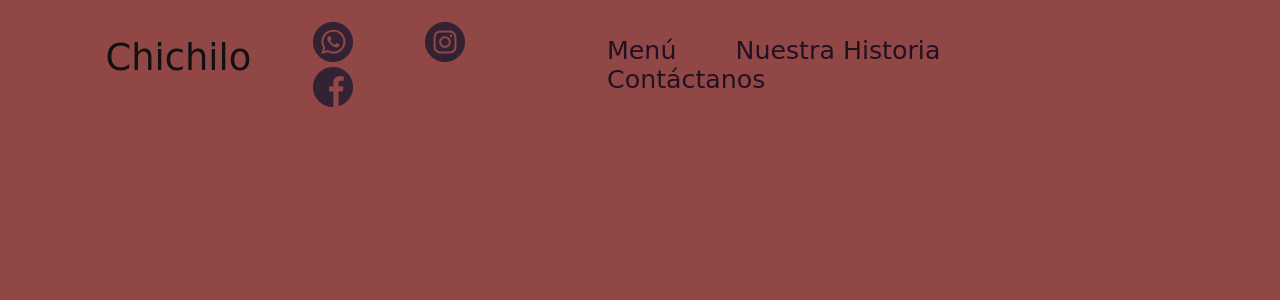
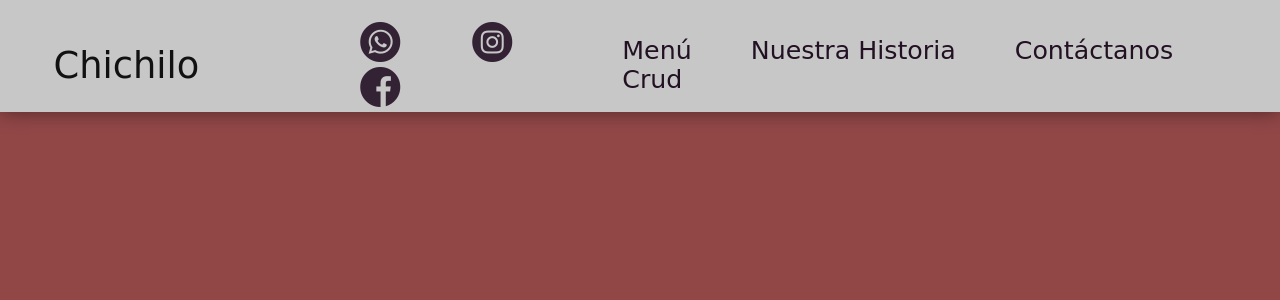
Before and after one commit to u-m-i/Chichilo-Project, a PHP site: page /php/menu.php in a window 1280 px wide. Shown: the top 300 px of the page. Run offline with PHP 8.4, Linux system fonts and the light colour scheme; some libraries are stand-ins or nearby versions; some web fonts are replaced.

Commit message:
Header improved

```diff
--- a/css/main.css
+++ b/css/main.css
@@ -40,13 +40,16 @@ body {
     /*Position*/
 
     display:flex;
-    justify-content: space-evenly;
+    justify-content: space-between;
     align-items: center;
 
-    height:5em;
+    height:7em;
     width:100vw;
     padding:2em;
 
+    border-radius: 0 0 5px 5 px ;
+    background-color: var(--very-light-pink);
+    box-shadow: 0 0 19px rgba(0,0,0,0.45);
 }
 
 .header__section{
@@ -69,7 +72,7 @@ body {
 }
 
 .header__nav{
-    padding:0.7em;
+    padding:0.7em 0.4em 2.67em 0.4em;
     display:flex;
     justify-content: space-between;
     align-items: center;
@@ -104,6 +107,8 @@ body {
     text-decoration: underline dotted var(--hover-subline) 0.083em;
     font-weight: 900;
     font-size: 1.68em;
+
+    box-shadow: 0 0 10px rgba(0,0,0,0.34);
 }
 
 .nav__section--profile{
@@ -123,7 +128,3 @@ body {
 }
 
 /* End Header section */
-
-/* ***************************************************************************************** */
-
-/* Main section */
--- a/php/create.php
+++ b/php/create.php
@@ -24,6 +24,7 @@
                 $result = mysqli_query($conextion, $query);
                 if(!$result){
                     die("Something went wrong!");
+                    header("location: main.php");
                 }
 
                 $_SESSION['message'] = 'successfully signed user';
--- a/php/includes/header.html
+++ b/php/includes/header.html
@@ -29,9 +29,10 @@
                 </div>
             </section>
             <section class="nav__section links">
-                <a target="_blanck" href="menu.html" class="nav__section--menu">Menú</a>
-                <a target="_blanck" href="who.html" class="nav__section--who">Nuestra Historia</a>
-                <a target="_blanck" href="touch.html" class="nav__section--touch">Contáctanos</a>
+                <a target="_blanck" href="menu.php" class="nav__section--menu">Menú</a>
+                <a target="_blanck" href="who.php" class="nav__section--who">Nuestra Historia</a>
+                <a target="_blanck" href="touch.php" class="nav__section--touch">Contáctanos</a>
+                <a target="_blanck" href="main.php" class="nav__section--crud">Crud</a>
             </section>
         </nav>
     </header>
```
